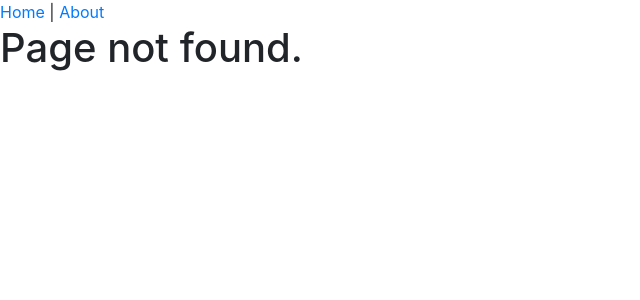
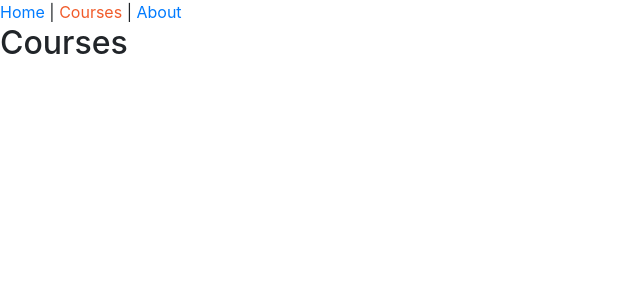
Before and after one commit to tmlima/react-redux, a React app: page /courses in a window 1280 px wide. Before the commit this address had no page. Shown: the top 300 px of the page, without its empty margins (0-640 px from the left). Built offline with nearby package versions, Linux system fonts and the light colour scheme.

Commit message:
courses page added

```diff
--- a/src/components/App.js
+++ b/src/components/App.js
@@ -4,6 +4,7 @@ import HomePage from './home/HomePage';
 import AboutPage from './about/AboutPage';
 import Header from './common/Header';
 import PageNotFound from './common/PageNotFound';
+import CoursePage from './courses/CoursesPage';
 
 function App() {
     return (
@@ -12,6 +13,7 @@ function App() {
             <Switch>
                 <Route exact path="/" component={HomePage} />
                 <Route exact path="/about" component={AboutPage} />
+                <Route exact path="/courses" component={CoursePage} />
                 <Route component={PageNotFound} />
             </Switch>
         </div>
--- a/src/components/common/Header.js
+++ b/src/components/common/Header.js
@@ -8,6 +8,8 @@ const Header = () => {
         <nav>
             <NavLink to="/" activeStyle={activeStyle} exact>Home</NavLink>
             {" | "}
+            <NavLink to="/courses" activeStyle={activeStyle} exact>Courses</NavLink>
+            {" | "}
             <NavLink to="/about" activeStyle={activeStyle} exact>About</NavLink>
         </nav>
     );
--- /dev/null
+++ b/src/components/courses/CoursesPage.js
@@ -0,0 +1,9 @@
+import React from 'react';
+
+class CoursePage extends React.Component {
+    render() {
+        return <h2>Courses</h2>;
+    }
+}
+
+export default CoursePage;
```
